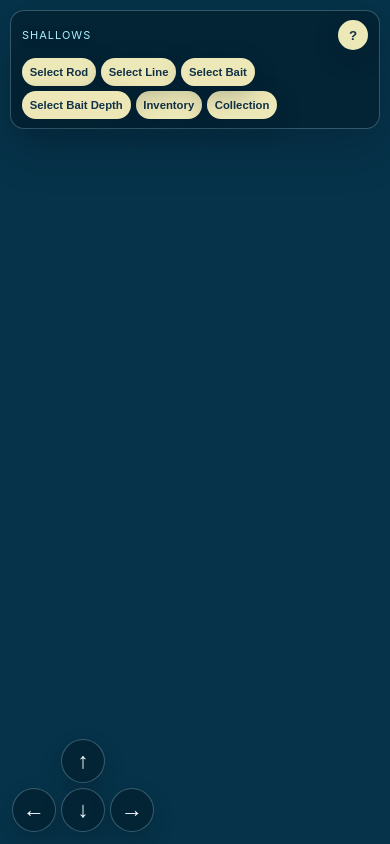
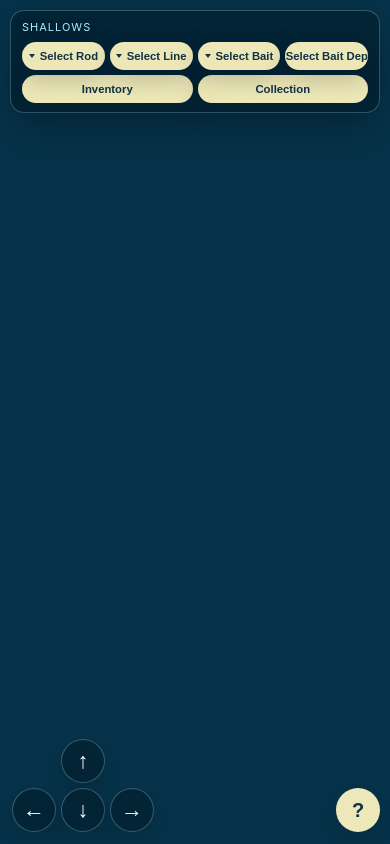
Before and after one commit to chrisfahey1010/castaway, a website built with Vite: page index.html in a window 390 px wide. Built offline with nearby package versions, Linux system fonts and the light colour scheme; what @babylonjs/core would draw is missing.

Commit message:
Refine equipment HUD layout

```diff
--- a/src/game/ui/Hud.ts
+++ b/src/game/ui/Hud.ts
@@ -36,7 +36,6 @@ export class Hud {
   readonly toasts: Toasts;
   private readonly zoneEl: HTMLElement;
   private readonly promptEl: HTMLElement;
-  private readonly subtleEl: HTMLElement;
   private readonly rodOptionsEl: HTMLElement;
   private readonly rodSelectorEl: HTMLElement;
   private readonly rodToggleButton: HTMLButtonElement;
@@ -81,10 +80,8 @@ export class Hud {
           <div class="panel status-panel">
             <div class="status-header">
               <div class="zone" data-zone>Shallows</div>
-              <button type="button" class="icon-button" data-help-toggle aria-label="Show instructions">?</button>
             </div>
             <div class="prompt" data-prompt>Loading...</div>
-            <div class="subtle" data-subtle></div>
             <div class="status-controls">
               <div class="line-selector" data-rod-selector>
                 <button type="button" class="line-select-button" data-rod-toggle aria-expanded="false">Select Rod</button>
@@ -123,6 +120,7 @@ export class Hud {
         <div class="player-meter" data-player-meter aria-hidden="true">
           <div class="meter"><div class="meter-fill" data-player-meter-fill></div></div>
         </div>
+        <button type="button" class="icon-button help-toggle-button" data-help-toggle aria-label="Show instructions">?</button>
       </div>
       <div class="catch-card" data-catch-card></div>
       <div class="help-card panel" data-help-card aria-hidden="true">
@@ -142,7 +140,6 @@ export class Hud {
 
     this.zoneEl = this.must(root, "[data-zone]");
     this.promptEl = this.must(root, "[data-prompt]");
-    this.subtleEl = this.must(root, "[data-subtle]");
     this.rodOptionsEl = this.must(root, "[data-rod-options]");
     this.rodSelectorEl = this.must(root, "[data-rod-selector]");
     this.rodToggleButton = this.must(root, "[data-rod-toggle]") as HTMLButtonElement;
@@ -226,7 +223,10 @@ export class Hud {
     const prompt = state.fishing.state === "idle" && !this.idlePromptVisible ? "" : promptForFishing(state.fishing, this.mobileViewport.matches);
     this.promptEl.textContent = prompt;
     this.promptEl.classList.toggle("hidden", prompt.length === 0);
-    this.subtleEl.textContent = `${state.rod.name} · ${state.line.name} · ${state.baitType.name} · ${state.baitDepth.name} Depth`;
+    this.setSelectorLabel(this.rodToggleButton, state.rod.name, "Select fishing rod");
+    this.setSelectorLabel(this.lineToggleButton, state.line.name, "Select fishing line");
+    this.setSelectorLabel(this.baitTypeToggleButton, `${state.baitType.name} Bait`, "Select bait");
+    this.setSelectorLabel(this.baitDepthToggleButton, `${state.baitDepth.name} Depth`, "Select bait depth");
     this.updateRodOptions(state.rods, state.rod, state.progression);
     this.updateLineOptions(state.lines, state.line, state.progression);
     this.updateBaitTypeOptions(state.baitTypes, state.baitType, state.progression);
@@ -304,6 +304,11 @@ export class Hud {
     } else {
       fill.style.width = `${percent}%`;
     }
+  }
+
+  private setSelectorLabel(button: HTMLButtonElement, label: string, ariaLabel: string): void {
+    button.textContent = label;
+    button.setAttribute("aria-label", ariaLabel);
   }
 
   private updateLineOptions(lines: FishingLine[], selectedLine: FishingLine, progression: ProgressionState): void {
--- a/src/style.css
+++ b/src/style.css
@@ -175,9 +175,33 @@ button {
   place-items: center;
 }
 
+.help-toggle-button {
+  position: absolute;
+  right: 18px;
+  bottom: 18px;
+  z-index: 3;
+  width: 48px;
+  height: 48px;
+  pointer-events: auto;
+  font-size: 22px;
+}
+
 .line-select-button {
+  display: inline-flex;
+  align-items: center;
+  gap: 7px;
   padding: 8px 12px;
   font-size: 12px;
+  white-space: nowrap;
+}
+
+.line-select-button::before {
+  content: "";
+  width: 0;
+  height: 0;
+  border-left: 4px solid transparent;
+  border-right: 4px solid transparent;
+  border-top: 5px solid currentColor;
 }
 
 .mobile-controls {
@@ -362,7 +386,7 @@ button {
 .toasts {
   position: absolute;
   right: 18px;
-  bottom: 18px;
+  bottom: 78px;
   display: grid;
   gap: 8px;
 }
@@ -523,8 +547,14 @@ button {
     margin-top: 8px;
   }
 
+  .status-controls > .line-selector {
+    flex: 1 1 0;
+    min-width: 0;
+  }
+
   .status-actions {
     display: flex;
+    flex: 0 0 100%;
     gap: 5px;
   }
 
@@ -532,7 +562,18 @@ button {
   .line-select-button {
     padding: 8px clamp(6px, 2vw, 10px);
     font-size: clamp(10px, 2.9vw, 12px);
-    white-space: nowrap;
+    gap: 5px;
+    width: 100%;
+    min-width: 0;
+    justify-content: center;
+    overflow: hidden;
+    text-overflow: ellipsis;
+  }
+
+  .line-select-button::before {
+    border-left-width: 3px;
+    border-right-width: 3px;
+    border-top-width: 4px;
   }
 
   .hud-top > .buttons {
@@ -541,6 +582,14 @@ button {
 
   .line-menu {
     min-width: 148px;
+  }
+
+  .help-toggle-button {
+    right: 10px;
+    bottom: 12px;
+    width: 44px;
+    height: 44px;
+    font-size: 20px;
   }
 
   .meter {
@@ -613,7 +662,7 @@ button {
 
   .toasts {
     right: 10px;
-    bottom: 12px;
+    bottom: 66px;
   }
 
   .catch-card {
```
